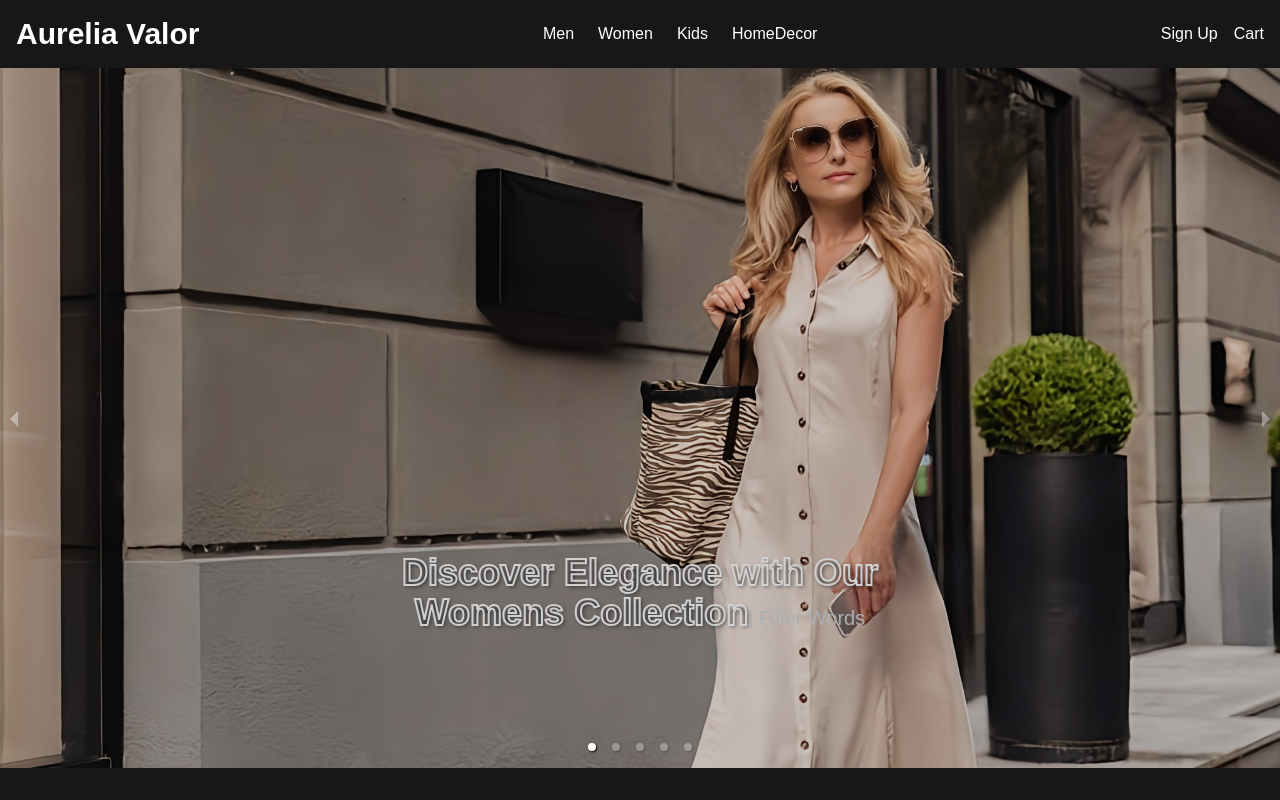
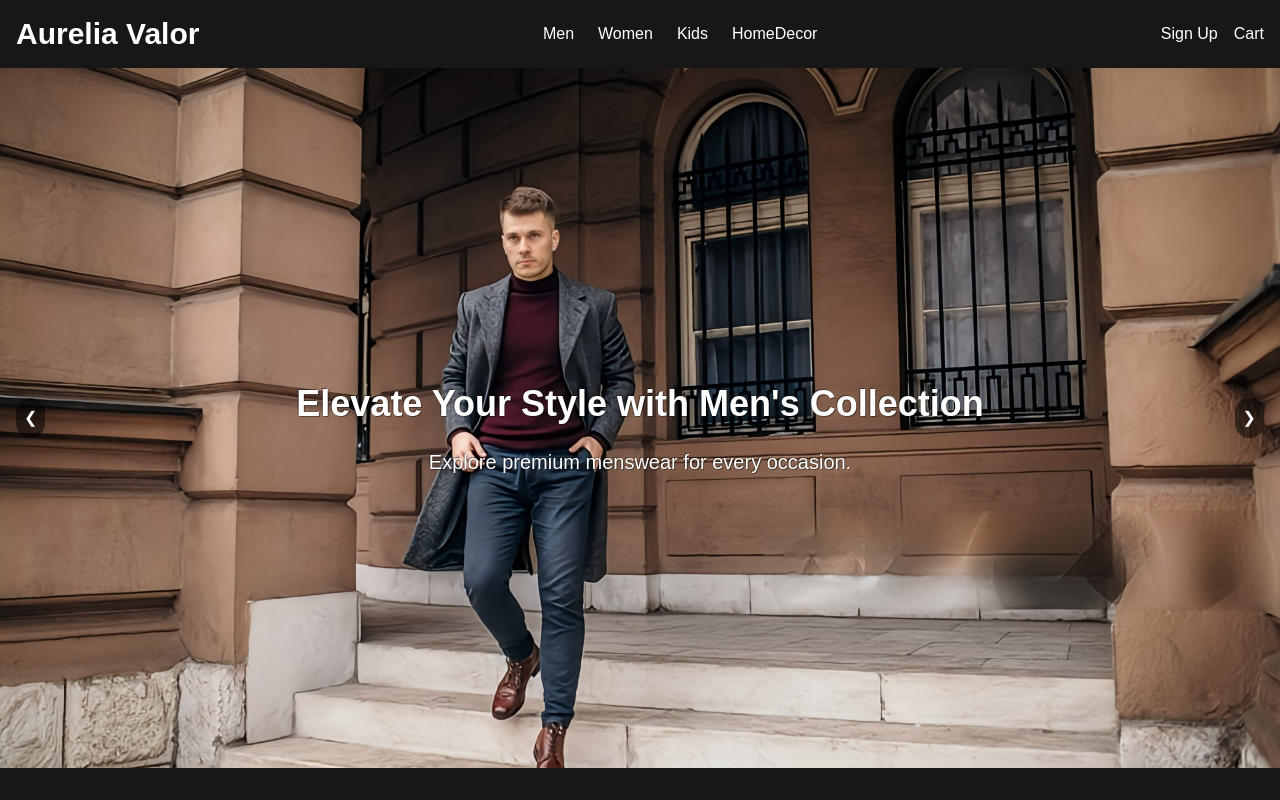
Before and after one commit to zainabzahid711/e-comm, a Next.js app: page /home in a window 1280 px wide. Built offline with nearby package versions, Linux system fonts and the light colour scheme.

Commit message:
updated UI

```diff
--- a/src/carousal/mainCarousal.tsx
+++ b/src/carousal/mainCarousal.tsx
@@ -1,46 +1,75 @@
-import React from "react";
-import { Carousel } from "react-responsive-carousel";
-import "react-responsive-carousel/lib/styles/carousel.min.css";
+import React, { useState, useEffect } from "react";
 
 const slides = [
   {
     image: "/womenCollection.jpg",
-    text: "Discover Elegance with Our Womens Collection",
+    text: "Discover Elegance with Our Women's Collection",
+    subtext: "Shop the latest trends in women's fashion.",
   },
   {
     image: "/menCollection.jpg",
-    text: "Elevate Your Style with Mens Collection",
+    text: "Elevate Your Style with Men's Collection",
+    subtext: "Explore premium menswear for every occasion.",
   },
   {
     image: "/homeDecor.jpg",
     text: "Transform Your Space with Home Decor",
+    subtext: "Find the perfect pieces to refresh your home.",
   },
   {
     images: ["/menStyle.jpg", "/menStyle2.jpg"],
     text: "Transform Your Style with Us",
+    subtext: "Discover versatile styles for men.",
   },
   {
     images: ["/womenStyle.jpg", "/womenStyle2.png"],
     text: "Transform Your Style with Us",
+    subtext: "Explore chic and modern women's fashion.",
   },
 ];
 
-const MainCarousal = () => {
+const MainCarousel = () => {
+  const [currentSlide, setCurrentSlide] = useState(0);
+  const [isHovered, setIsHovered] = useState(false);
+
+  // Auto-rotate slides
+  useEffect(() => {
+    if (isHovered) return; // Pause on hover
+
+    const interval = setInterval(() => {
+      setCurrentSlide((prevSlide) => (prevSlide + 1) % slides.length);
+    }, 5000);
+
+    return () => clearInterval(interval);
+  }, [isHovered]);
+
+  // Go to next slide
+  const nextSlide = () => {
+    setCurrentSlide((prevSlide) => (prevSlide + 1) % slides.length);
+  };
+
+  // Go to previous slide
+  const prevSlide = () => {
+    setCurrentSlide((prevSlide) =>
+      prevSlide === 0 ? slides.length - 1 : prevSlide - 1
+    );
+  };
+
   return (
-    <Carousel
-      // autoPlay
-      infiniteLoop
-      showThumbs={false}
-      showStatus={false}
-      interval={5000}
-      className="w-full h-[700px]"
+    <div
+      className="relative w-full h-[700px] overflow-hidden"
+      onMouseEnter={() => setIsHovered(true)} // Pause on hover
+      onMouseLeave={() => setIsHovered(false)} // Resume on hover out
     >
+      {/* Slides */}
       {slides.map((slide, index) => (
-        <div className="bg-dark-gray-gradient opacity-80 p-0 w-full">
-          <div
-            key={index}
-            className="flex flex-col justify-center items-center w-full h-full"
-          >
+        <div
+          key={index}
+          className={`absolute top-0 left-0 w-full h-full transition-opacity duration-500 ${
+            index === currentSlide ? "opacity-100" : "opacity-0"
+          }`}
+        >
+          <div className="flex flex-col justify-center items-center w-full h-full">
             {slide.images ? (
               <div className="flex w-full h-full">
                 {slide.images.map((img, i) => (
@@ -59,17 +88,35 @@
                 className="w-full h-[700px] object-cover"
               />
             )}
-            <p className="text-4xl font-bold p-6 text-center absolute top-3/4 left-1/2 transform -translate-x-1/2 -translate-y-1/2 z-10">
-              <span className="hollow-text">{slide.text}</span>
-              <span className="text-xl text-gray-300 font-light">
-                | Filler Words
-              </span>
-            </p>
+            <div className="absolute w-full top-1/2 left-1/2 transform -translate-x-1/2 -translate-y-1/2 text-center z-10">
+              {/* Main text with outline and shadow */}
+              <p className="text-2xl md:text-4xl font-bold p-6 text-white [text-shadow:_1px_1px_0_rgb(0_0_0_/_40%),_-1px_-1px_0_rgb(0_0_0_/_40%)]">
+                {slide.text}
+              </p>
+              {/* Subtext with outline and shadow */}
+              <p className="text-lg md:text-xl text-white [text-shadow:_1px_1px_0_rgb(0_0_0_/_40%),_-1px_-1px_0_rgb(0_0_0_/_40%)]">
+                {slide.subtext}
+              </p>
+            </div>
           </div>
         </div>
       ))}
-    </Carousel>
+
+      {/* Navigation Buttons */}
+      <button
+        onClick={prevSlide}
+        className="absolute top-1/2 left-4 transform -translate-y-1/2 bg-black bg-opacity-50 text-white p-2 rounded-full hover:bg-opacity-75 transition-all z-20"
+      >
+        &#10094; {/* Left arrow */}
+      </button>
+      <button
+        onClick={nextSlide}
+        className="absolute top-1/2 right-4 transform -translate-y-1/2 bg-black bg-opacity-50 text-white p-2 rounded-full hover:bg-opacity-75 transition-all z-20"
+      >
+        &#10095; {/* Right arrow */}
+      </button>
+    </div>
   );
 };
 
-export default MainCarousal;
+export default MainCarousel;
```
